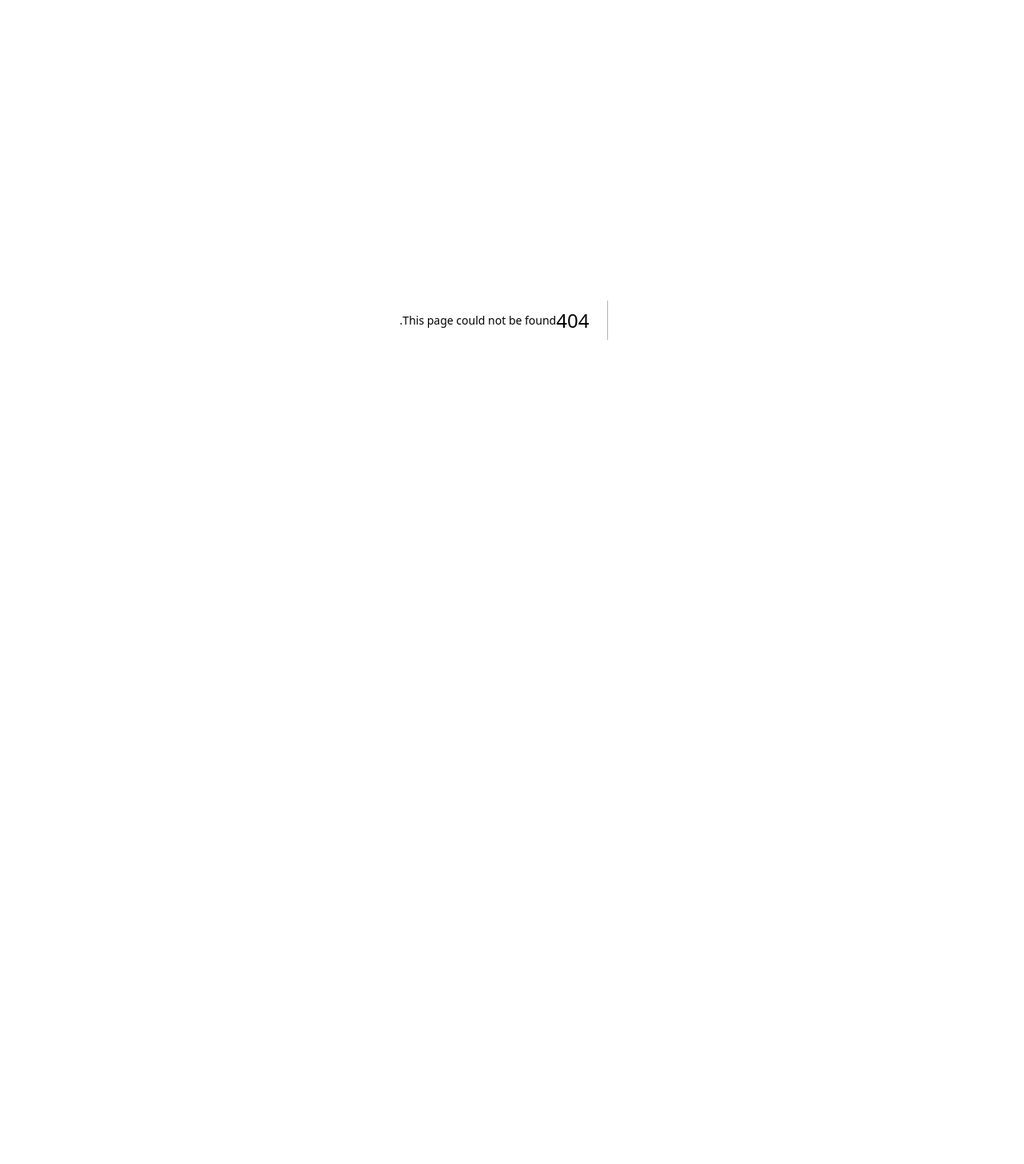
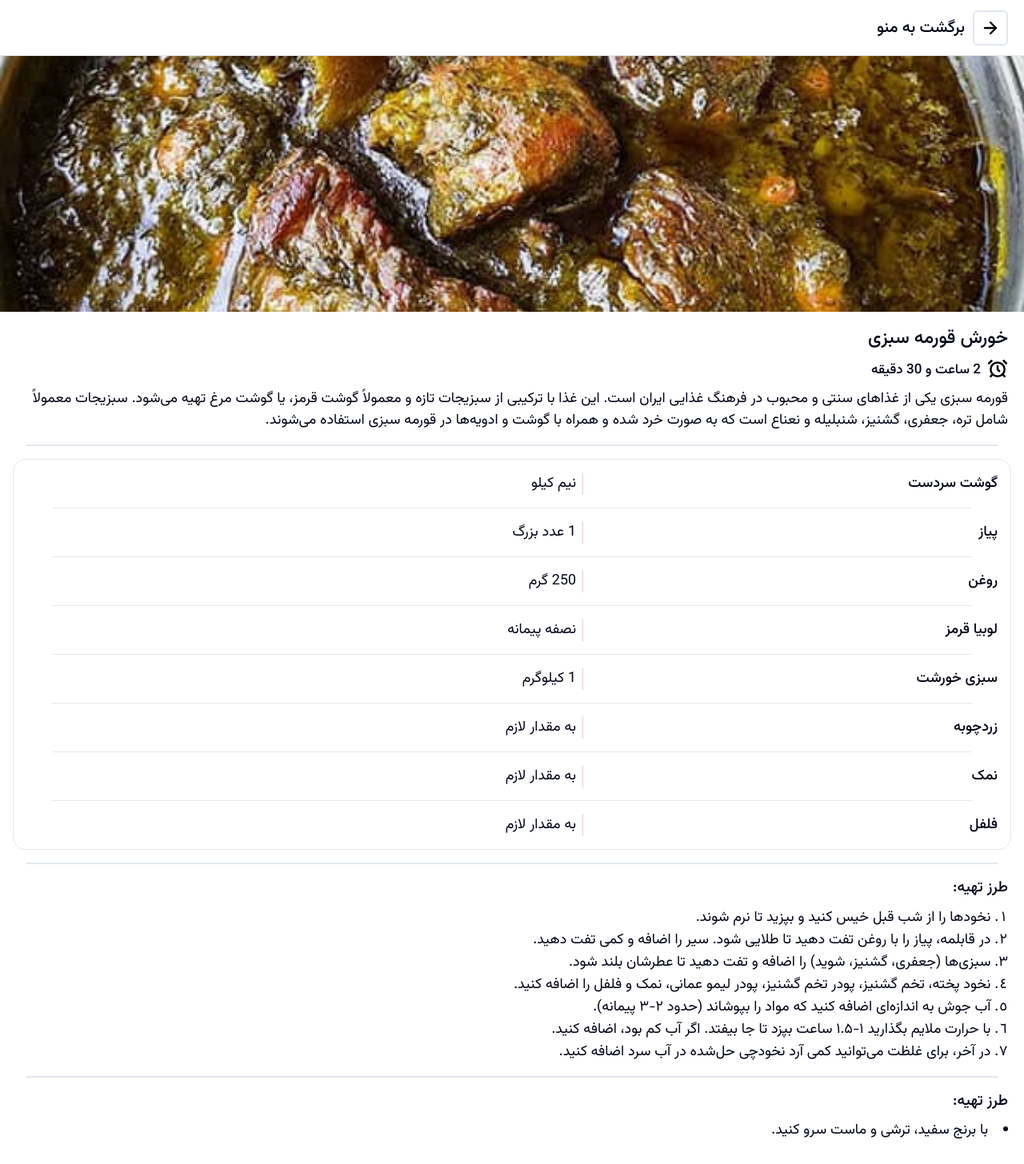
Before and after one commit to sepehrsharafi/cookbook, a Next.js app: page /menu/food in a window 1280 px wide. Before the commit this address had no page. Shown: the top 1456 px of the page at 80% size. Before the commit the page ends 800 px from the top, so only its background shows below. Built offline with nearby package versions, Linux system fonts and the light colour scheme.

Commit message:
Task: developed the Food page

```diff
--- a/src/app/food/page.js
+++ /dev/null
@@ -1,3 +0,0 @@
-export default function Page(){
-    return <h1>hello world</h1>
-}
--- /dev/null
+++ b/src/app/menu/food/page.js
@@ -0,0 +1,154 @@
+import Table from "@/components/ui/data-table";
+import Header from "@/components/ui/header";
+import Image from "next/image";
+
+export default function Page() {
+  const foodData = [
+    { item: "گوشت سردست", quantity: "نیم کیلو" },
+    { item: "پیاز", quantity: "1 عدد بزرگ" },
+    { item: "روغن", quantity: "250 گرم" },
+    { item: "لوبیا قرمز", quantity: "نصفه پیمانه" },
+    { item: "سبزی خورشت", quantity: "1 کیلوگرم" },
+    { item: "زردچوبه", quantity: "به مقدار لازم" },
+    { item: "نمک", quantity: "به مقدار لازم" },
+    { item: "فلفل", quantity: "به مقدار لازم" },
+  ];
+  return (
+    <>
+      <Header placeholder={"برگشت به منو"} route={"food"} />
+      <Image
+        className="w-full object-cover h-80"
+        src="/ghorme-sabzi.jpg"
+        width={1000}
+        height={1000}
+        alt="image"
+      />
+      <section className="mx-5 my-4 gap-3 flex flex-col items-start">
+        <h1 className="text-[23px] font-medium h-[30px]">خورش قورمه سبزی</h1>
+        <div className="flex flex-row-reverse gap-2 items-center">
+          <span className="text-[17px] font-[450] h-[20px]">
+            2 ساعت و 30 دقیقه
+          </span>
+          <svg
+            width="26"
+            height="26"
+            viewBox="0 0 26 26"
+            fill="none"
+            xmlns="http://www.w3.org/2000/svg"
+          >
+            <path
+              d="M13.0002 22.7501C17.7866 22.7501 21.6668 18.8699 21.6668 14.0834C21.6668 9.29695 17.7866 5.41675 13.0002 5.41675C8.21369 5.41675 4.3335 9.29695 4.3335 14.0834C4.3335 18.8699 8.21369 22.7501 13.0002 22.7501Z"
+              stroke="black"
+              strokeWidth="2.5"
+              strokeLinecap="round"
+              strokeLinejoin="round"
+            />
+            <path
+              d="M13 9.75V14.0833L15.1667 16.25"
+              stroke="black"
+              strokeWidth="2.5"
+              strokeLinecap="round"
+              strokeLinejoin="round"
+            />
+            <path
+              d="M5.4165 3.25L2.1665 6.5"
+              stroke="black"
+              strokeWidth="2.5"
+              strokeLinecap="round"
+              strokeLinejoin="round"
+            />
+            <path
+              d="M23.8335 6.5L20.5835 3.25"
+              stroke="black"
+              strokeWidth="2.5"
+              strokeLinecap="round"
+              strokeLinejoin="round"
+            />
+            <path
+              d="M6.50016 20.5833L4.3335 22.7499"
+              stroke="black"
+              strokeWidth="2.5"
+              strokeLinecap="round"
+              strokeLinejoin="round"
+            />
+            <path
+              d="M19.5 20.5833L21.6667 22.7499"
+              stroke="black"
+              strokeWidth="2.5"
+              strokeLinecap="round"
+              strokeLinejoin="round"
+            />
+          </svg>
+        </div>
+        <p className="text-[18px] font-normal">
+          قورمه سبزی یکی از غذاهای سنتی و محبوب در فرهنگ غذایی ایران است. این
+          غذا با ترکیبی از سبزیجات تازه و معمولاً گوشت قرمز، یا گوشت مرغ تهیه
+          می‌شود. سبزیجات معمولاً شامل تره، جعفری، گشنیز، شنبلیله و نعناع است که
+          به صورت خرد شده و همراه با گوشت و ادویه‌ها در قورمه سبزی استفاده
+          می‌شوند.
+        </p>
+      </section>
+
+      <hr className="bg-[#E2E8F0] h-[2px] my-4 mx-8 rounded-full" />
+
+      <Table source={foodData} />
+
+      <hr className="bg-[#E2E8F0] h-[2px] my-4 mx-8 rounded-full" />
+
+      <section>
+        <h1 className="text-[19px] font-medium mx-5 mb-2">طرز تهیه:</h1>
+        <div className="mx-5">
+          <ol
+            style={{ listStyle: "arabic-indic", listStylePosition: "inside" }}
+            className="text-lg font-normal list-decimal"
+            lang="fa"
+          >
+            <li>نخودها را از شب قبل خیس کنید و بپزید تا نرم شوند.</li>
+            <li>
+              در قابلمه، پیاز را با روغن تفت دهید تا طلایی شود. سیر را اضافه و
+              کمی تفت دهید.
+            </li>
+            <li>
+              سبزی‌ها (جعفری، گشنیز، شوید) را اضافه و تفت دهید تا عطرشان بلند
+              شود.
+            </li>
+            <li>
+              نخود پخته، تخم گشنیز، پودر تخم گشنیز، پودر لیمو عمانی، نمک و فلفل
+              را اضافه کنید.
+            </li>
+            <li>
+              آب جوش به اندازه‌ای اضافه کنید که مواد را بپوشاند (حدود ۲-۳
+              پیمانه).
+            </li>
+            <li>
+              با حرارت ملایم بگذارید ۱-۱.۵ ساعت بپزد تا جا بیفتد. اگر آب کم بود،
+              اضافه کنید.
+            </li>
+            <li>
+              در آخر، برای غلظت می‌توانید کمی آرد نخودچی حل‌شده در آب سرد اضافه
+              کنید.
+            </li>
+          </ol>
+        </div>
+      </section>
+
+      <hr className="bg-[#E2E8F0] h-[2px] my-4 mx-8 rounded-full" />
+
+      <section>
+        <h1 className="text-[19px] font-medium mx-5 mb-2">طرز تهیه:</h1>
+        <div className="mx-5">
+          <ul
+            style={{ listStylePosition: "inside" }}
+            className="text-lg font-normal list-disc"
+          >
+            <li>با برنج سفید، ترشی و ماست سرو کنید.</li>
+          </ul>
+        </div>
+      </section>
+
+      <section className="mx-5 my-7">
+        <p className="text-[22px] font-medium">نوش جان! 🌿</p>
+      </section>
+    </>
+  );
+}
--- a/src/app/menu/page.js
+++ b/src/app/menu/page.js
@@ -4,7 +4,7 @@ import Suggestion from "@/components/ui/suggestion";
 export default async function Page() {
   return (
     <>
-      <Header placeholder="برگشت به صفحه اصلی" />
+      <Header placeholder="برگشت به صفحه اصلی" route={"menu"} />
       <main className="flex flex-col gap-6 mb-5">
         <Suggestion
           id={1}
--- a/src/app/page.js
+++ b/src/app/page.js
@@ -9,16 +9,17 @@ import Link from "next/link";
 
 export default function Home() {
   return (
-    <main className="text-center">
+    <main className="container text-center mx-auto">
       {/* <HeroSection /> */}
+
       <DataInputForm />
+      <SelectedIngredients />
 
-      <SelectedIngredients />
-      <div className="px-5 pb-5 fixed w-full bottom-0">
+      <div className="fixed bottom-0 left-0 w-full right-0 px-5 md:px-20 py-5">
         <Link href={`/menu`}>
-          <button className="bg-slate-900 active:bg-slate-700 text-primary-foreground shadow-xs hover:bg-sky-700 text-lg xl:text-2xl 2xl:text-2xl h-[56px] w-full rounded-[10px] font-[450]">
+          <Button className="w-full px-5 h-[56px] text-[19px] font-[450] rounded-[10px] active:bg-slate-800">
             ببین چه غذایی میتونی بپزی!
-          </button>
+          </Button>
         </Link>
       </div>
     </main>
--- /dev/null
+++ b/src/components/ui/data-table.jsx
@@ -0,0 +1,21 @@
+import React from "react";
+export default function Table({ source }) {
+  return (
+    <>
+      <section className="border-[1px] rounded-2xl p-4  mx-4 flex flex-col gap-4">
+        {source.map((item, key) => (
+          <React.Fragment key={`${item.item} - ${key}`}>
+            <div className="flex flex-row">
+              <div className="w-[42%] text-lg font-medium">{item.item}</div>
+              <hr className="bg-[#E6CFCF] w-[1px] h-7 mx-2 rounded-full" />
+              <div className=" text-lg font-normal">{item.quantity}</div>
+            </div>
+            {key < source.length - 1 && (
+              <hr className="bg-[#E2E8F0] h-[1px] mx-8 rounded-full" />
+            )}
+          </React.Fragment>
+        ))}
+      </section>
+    </>
+  );
+}
--- a/src/components/ui/header.jsx
+++ b/src/components/ui/header.jsx
@@ -1,7 +1,20 @@
-export default function Header({ placeholder }) {
+"use client";
+
+import { usePathname, redirect } from "next/navigation";
+
+export default function Header({ placeholder, route }) {
+  const pathName = usePathname();
+
+  const goToThePreviousPage = () => {
+    redirect(pathName.replace(route, ``));
+  };
+
   return (
     <header className="flex flex-row items-center h-[70px] border-b-[1px] border-[#E2E8F0] px-5 gap-[10px]">
-      <div className="p-2 rounded-[6px] border-[2px] border-[#E2E8F0]">
+      <button
+        onClick={goToThePreviousPage}
+        className="p-2 rounded-[6px] border-[2px] border-[#E2E8F0]"
+      >
         <svg
           width="24"
           height="24"
@@ -24,7 +37,7 @@ export default function Header({ placeholder }) {
             strokeLinejoin="round"
           />
         </svg>
-      </div>
+      </button>
       <span className="text-xl font-[450]">{placeholder}</span>
     </header>
   );
--- a/src/components/ui/selected-Ingredients.jsx
+++ b/src/components/ui/selected-Ingredients.jsx
@@ -16,7 +16,7 @@ export default function SelectedIngredients() {
         <h1 className="font-[550] text-xl mr-3 text-right mb-4">
           مواد اولیه شما
         </h1>
-        <h2 className="font-[450] text-md  text-right text-slate-600 mb-4">
+        <h2 className="font-[450] text-md text-right text-red-600 mb-4">
           برای پاک کردن ضربه بزنید
         </h2>
       </div>
--- a/src/components/ui/suggestion.jsx
+++ b/src/components/ui/suggestion.jsx
@@ -82,7 +82,7 @@ export default function Suggestion({
         </p>
       </section>
       <div className="w-full px-5">
-        <Link href={`/food`}>
+        <Link href={`menu/food`}>
           <button className="bg-slate-900 active:bg-slate-700 text-primary-foreground shadow-xs hover:bg-sky-700 text-lg xl:text-2xl 2xl:text-2xl h-[56px] w-full rounded-[10px] font-[450]">
             کمکم کن بپزمش
           </button>
```
